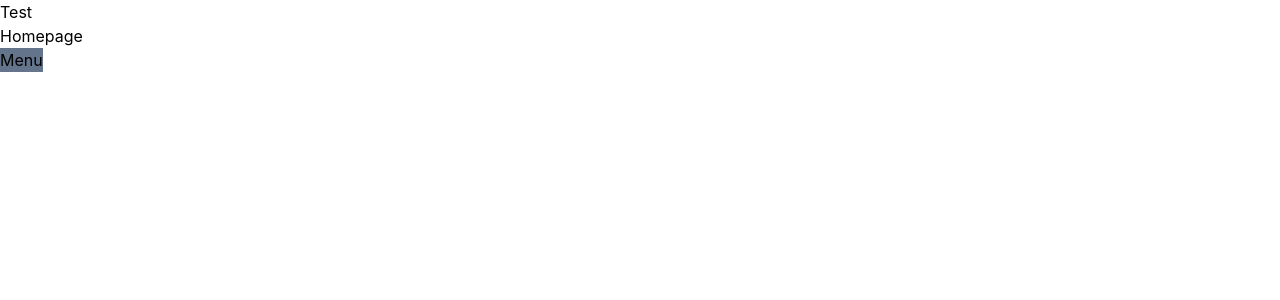
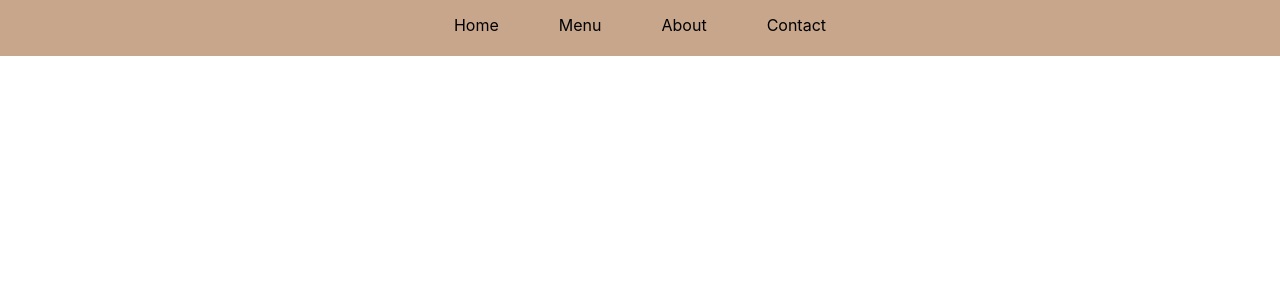
Before and after one commit to ppaunovski/Digit_2022_fastfoodchain, a React (Create React App) app: page / in a window 1280 px wide. Shown: the top 300 px of the page. Built offline with nearby package versions, Linux system fonts and the light colour scheme.

Commit message:
Navigation Bar Animations

```diff
--- a/src/components/NavigationBar.js
+++ b/src/components/NavigationBar.js
@@ -1,7 +1,34 @@
-import React from 'react'
+import React, { useEffect, useState } from 'react'
+import "../styles/NavigationBar.css"
 
 export default function Test() {
-  return (
-    <div>Test</div>
+    const [show, setShow] = useState(true);
+
+    const controlNavbar = () => {
+        if (window.scrollY > 200) {
+            setShow(false);
+        }
+        else {
+            setShow(true);
+        }
+    }
+
+    useEffect(() => {
+        window.addEventListener("scroll", controlNavbar)
+
+        return () => {
+            window.removeEventListener("scroll", controlNavbar)
+        }
+    }, [])
+
+    return (
+    <div className={"NavBarHidden " + (show && "NavBar") + " h-14 w-full"}>
+        <ul className={"Menu inline-flex h-full"} style={{visibility: show ? "visible" : "hidden"}}>
+            <li>Home</li>
+            <li>Menu</li>
+            <li>About</li>
+            <li>Contact</li>
+        </ul>
+    </div>
   )
 }
--- /dev/null
+++ b/src/styles/NavigationBar.css
@@ -0,0 +1,42 @@
+.NavBar {
+    background-color: #C7A68B;
+    text-align: center;
+    align-items: center;
+}
+
+.NavBarHidden {
+    position: fixed;
+    transition-timing-function: ease-in;
+    transition: 0.5s;
+    text-align: center;
+    align-items: center;
+}
+
+.Menu > li {
+    padding-inline: 30px;
+    padding-top: 13px;
+    border:none;
+    position: relative;
+}
+
+.Menu > li:hover{
+    border: none;
+    background-color: #ba865c;
+    transition: all ease-in-out 1s;
+}
+
+.Menu > li::after{
+    content: '';
+    position: absolute;
+    width: 0px;
+    height: 5px;
+    left: 50%;
+    bottom:0;
+    background-color: white;
+    transition: all ease-in-out .25s;
+}
+
+.Menu > li:hover::after{
+    width: 100%;
+    left: 0;
+  }
```
